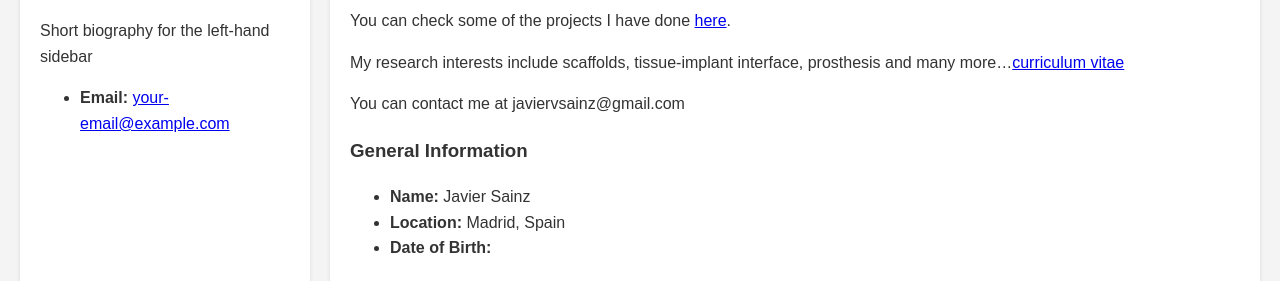
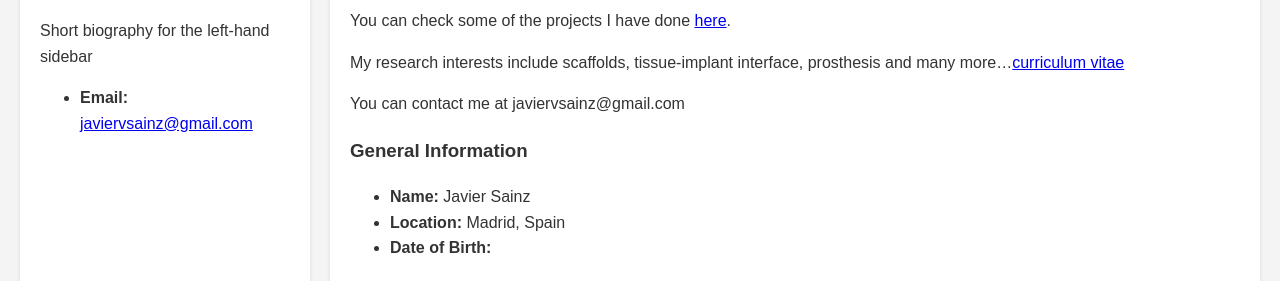
Before and after one commit to javiersainzvillalba/javiersainzvillalba.github.io, a Jekyll site: the page built from index.md, in a window 1280 px wide. Shown: the part 393-674 px from the top of the page. Built offline with Jekyll 4.4.1, drawn with Linux system fonts in a browser that asks for light colours.

Commit message:
Update _config.yml

```diff
--- a/_config.yml
+++ b/_config.yml
@@ -1,5 +1,5 @@
 title: "Javier Sainz Villalba"
-email: "your-email@example.com"
+email: "javiervsainz@gmail.com"
 description: "Short biography for the left-hand sidebar"
 baseurl: "" # se debe dejar vacío para GitHub Pages
 url: "https://javiersainzvillalba.github.io/" # URL de tu repositorio
```
